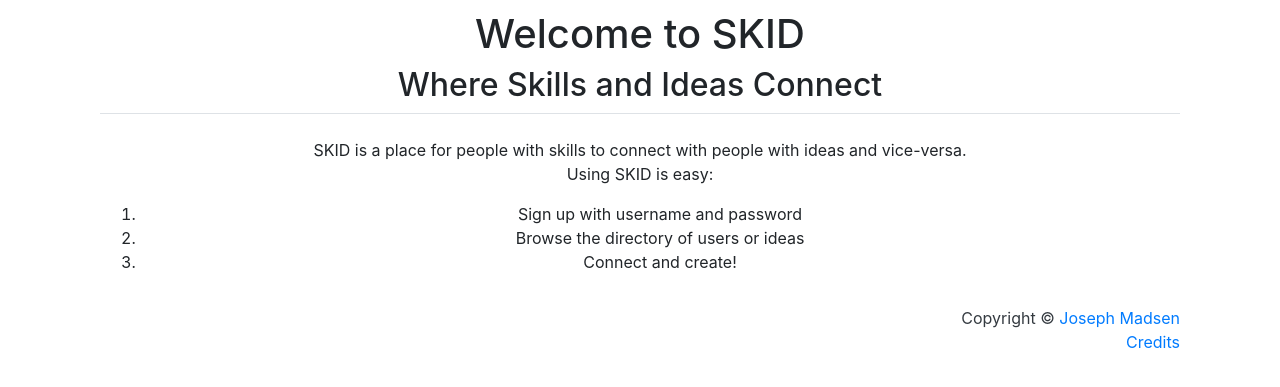
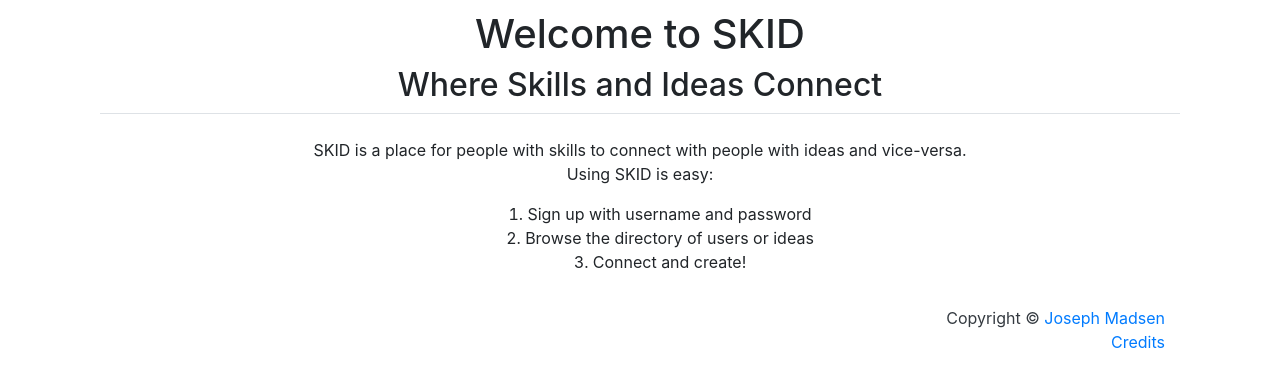
Before and after one commit to josephmads/skid, a Django app: page / in a window 1280 px wide. Shown: the part 58-445 px from the top of the page. Run offline with Django 4.2, Linux system fonts and the light colour scheme; some libraries are stand-ins or nearby versions.

Commit message:
fix: center-aligns list numbers on homepage; update: README

```diff
--- a/users/templates/base.html
+++ b/users/templates/base.html
@@ -63,10 +63,12 @@
 
 
 {% block footer %}
-<footer class="py-3 bg-grey">
-  <p class="m-0 text-dark text-right ">Copyright &copy; <a href="https://www.josephmadsen.com">Joseph Madsen</a></p>
-  <p class="m-0 text-dark text-right "><a href="{% url 'credits' %}">Credits</a></p>
-</footer>
+<div class="container-sm">
+  <footer class="py-3 bg-grey">
+    <p class="m-0 text-dark text-right ">Copyright &copy; <a href="https://www.josephmadsen.com">Joseph Madsen</a></p>
+    <p class="m-0 text-dark text-right "><a href="{% url 'credits' %}">Credits</a></p>
+  </footer>
+</div>
 {% endblock footer %}
 
 </body>
--- a/users/templates/home.html
+++ b/users/templates/home.html
@@ -9,11 +9,11 @@
         <p>
             SKID is a place for people with skills to connect with people with ideas and vice-versa.<br>
             Using SKID is easy:
-            <ol>
-                <li>Sign up with username and password</li>
-                <li>Browse the directory of users or ideas</li>
-                <li>Connect and create!</li>
-            </ol>
         </p>
+        <ol>
+            <li style="list-style-position: inside;">Sign up with username and password</li>
+            <li style="list-style-position: inside;">Browse the directory of users or ideas</li>
+            <li style="list-style-position: inside;">Connect and create!</li>
+        </ol>
     </div>
 {% endblock content %}
```
Also changed, not shown: README.md, db.sqlite3.
